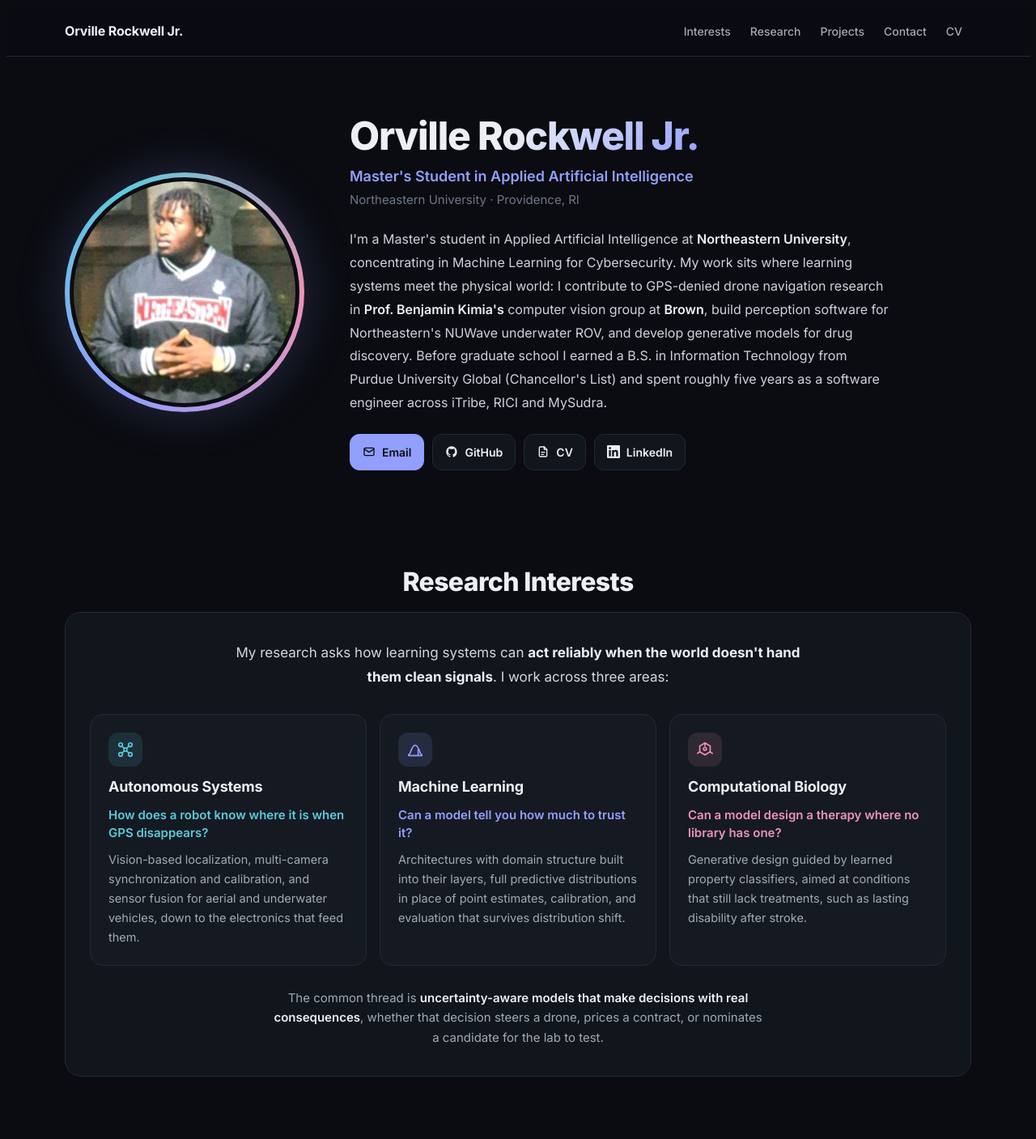
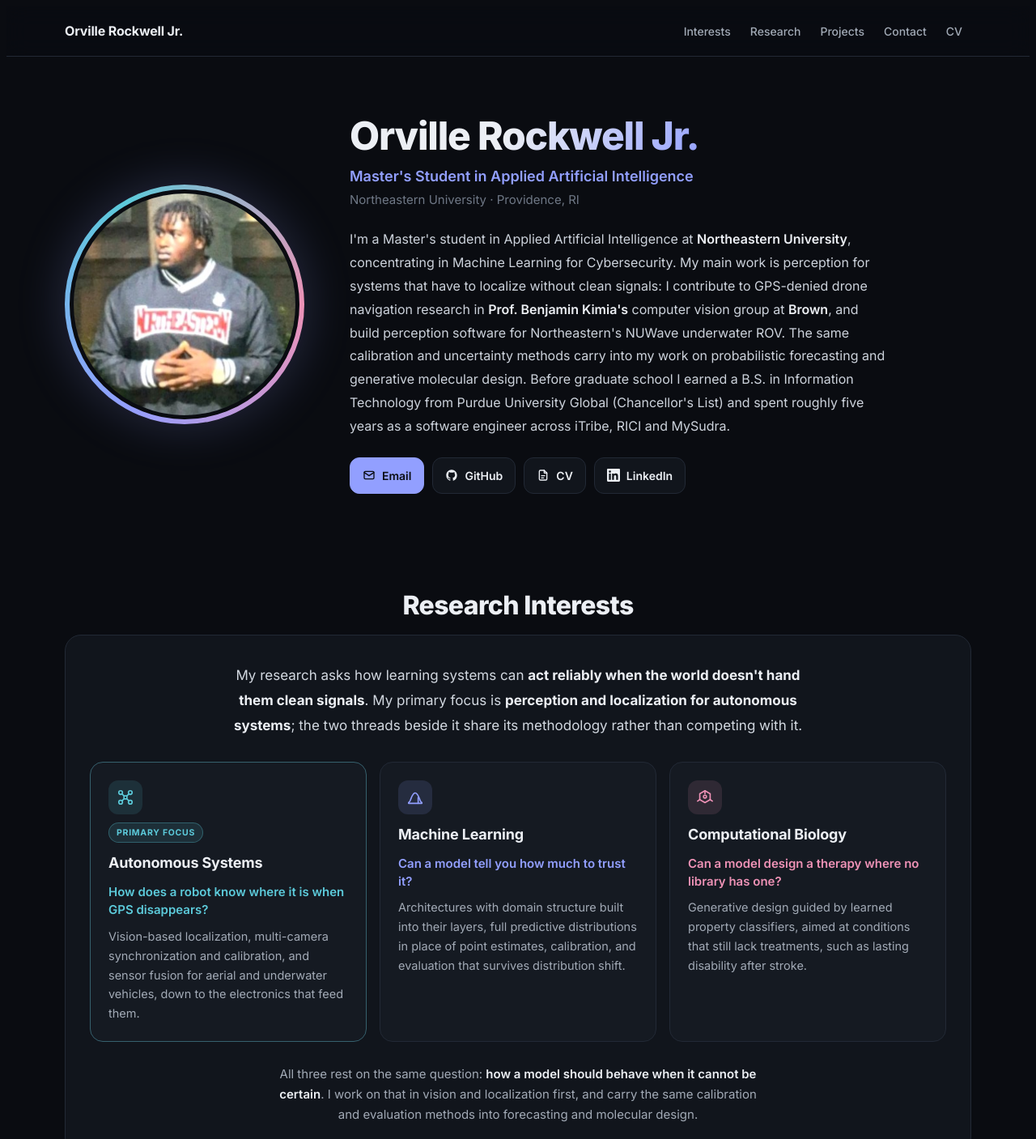
Before and after one commit to OrvilleRockwellJr/OrvilleRockwellJr.github.io, a plain HTML site: page index.html in a window 1280 px wide. Shown: the top 1407 px of the page at 81% size. Drawn offline with Linux system fonts and the light colour scheme.

Commit message:
Lead with autonomous systems as primary research focus
Co-Authored-By: Claude Opus 5 <noreply@anthropic.com>
Claude-Session: https://claude.ai/code/session_01LzMNsBo7o7bpnzQ2eLPyEP

```diff
--- a/index.html
+++ b/index.html
@@ -111,6 +111,8 @@ section.block h2{font-size:clamp(26px,3.4vw,32px);font-weight:800;letter-spacing
 .area.ml .ico{background:var(--ml-bg);color:var(--ml)}
 .area.bio .ico{background:var(--bio-bg);color:var(--bio)}
 .area h3{font-size:18px;font-weight:700;letter-spacing:-.01em}
+.area .focus{align-self:flex-start;font-size:10.5px;font-weight:700;letter-spacing:.07em;text-transform:uppercase;padding:3px 9px;border-radius:999px;background:var(--auto-bg);color:var(--auto);border:1px solid color-mix(in srgb,var(--auto) 32%,transparent)}
+.area.primary{border-color:color-mix(in srgb,var(--auto) 34%,var(--line))}
 .area .q{font-size:15px;font-weight:600;line-height:1.45}
 .area.auto .q{color:var(--auto)}
 .area.ml .q{color:var(--ml)}
@@ -215,7 +217,7 @@ body.locked{overflow:hidden}
         <h1>Orville Rockwell Jr.</h1>
         <p class="subtitle">Master's Student in Applied Artificial Intelligence</p>
         <p class="affil">Northeastern University &middot; Providence, RI</p>
-        <p class="about">I'm a Master's student in Applied Artificial Intelligence at <strong>Northeastern University</strong>, concentrating in Machine Learning for Cybersecurity. My work sits where learning systems meet the physical world: I contribute to GPS-denied drone navigation research in <strong>Prof. Benjamin Kimia's</strong> computer vision group at <strong>Brown</strong>, build perception software for Northeastern's NUWave underwater ROV, and develop generative models for drug discovery. Before graduate school I earned a B.S. in Information Technology from Purdue University Global (Chancellor's List) and spent roughly five years as a software engineer across iTribe, RICI and MySudra.</p>
+        <p class="about">I'm a Master's student in Applied Artificial Intelligence at <strong>Northeastern University</strong>, concentrating in Machine Learning for Cybersecurity. My main work is perception for systems that have to localize without clean signals: I contribute to GPS-denied drone navigation research in <strong>Prof. Benjamin Kimia's</strong> computer vision group at <strong>Brown</strong>, and build perception software for Northeastern's NUWave underwater ROV. The same calibration and uncertainty methods carry into my work on probabilistic forecasting and generative molecular design. Before graduate school I earned a B.S. in Information Technology from Purdue University Global (Chancellor's List) and spent roughly five years as a software engineer across iTribe, RICI and MySudra.</p>
         <div class="buttons">
           <a class="btn primary" href="mailto:Rockwell.o@northeastern.edu"><svg viewBox="0 0 24 24" fill="none" stroke="currentColor" stroke-width="2" stroke-linecap="round" stroke-linejoin="round"><rect x="3" y="5" width="18" height="14" rx="2"/><path d="m3 7 9 6 9-6"/></svg>Email</a>
           <a class="btn" href="https://github.com/OrvilleRockwellJr" target="_blank" rel="noopener"><svg viewBox="0 0 24 24" fill="currentColor"><path d="M12 2C6.48 2 2 6.58 2 12.25c0 4.52 2.87 8.35 6.84 9.7.5.1.68-.22.68-.49l-.01-1.9c-2.78.62-3.37-1.21-3.37-1.21-.46-1.18-1.11-1.49-1.11-1.49-.9-.63.07-.62.07-.62 1 .07 1.53 1.05 1.53 1.05.89 1.56 2.34 1.11 2.91.85.09-.66.35-1.11.63-1.37-2.22-.26-4.56-1.14-4.56-5.07 0-1.12.39-2.03 1.03-2.75-.1-.26-.45-1.3.1-2.71 0 0 .84-.28 2.75 1.05a9.4 9.4 0 0 1 5 0c1.91-1.33 2.75-1.05 2.75-1.05.55 1.41.2 2.45.1 2.71.64.72 1.03 1.63 1.03 2.75 0 3.94-2.34 4.81-4.57 5.06.36.32.68.94.68 1.9l-.01 2.82c0 .27.18.59.69.49A10.26 10.26 0 0 0 22 12.25C22 6.58 17.52 2 12 2Z"/></svg>GitHub</a>
@@ -230,10 +232,11 @@ body.locked{overflow:hidden}
     <div class="wrap">
       <h2>Research Interests</h2>
       <div class="overview">
-        <p class="lead">My research asks how learning systems can <strong>act reliably when the world doesn't hand them clean signals</strong>. I work across three areas:</p>
+        <p class="lead">My research asks how learning systems can <strong>act reliably when the world doesn't hand them clean signals</strong>. My primary focus is <strong>perception and localization for autonomous systems</strong>; the two threads beside it share its methodology rather than competing with it.</p>
         <div class="areas">
-          <div class="area auto">
+          <div class="area auto primary">
             <span class="ico" aria-hidden="true"><svg viewBox="0 0 24 24" fill="none" stroke="currentColor" stroke-width="1.8" stroke-linecap="round" stroke-linejoin="round"><circle cx="5.5" cy="5.5" r="2.5"/><circle cx="18.5" cy="5.5" r="2.5"/><circle cx="5.5" cy="18.5" r="2.5"/><circle cx="18.5" cy="18.5" r="2.5"/><path d="M7.5 7.5 10 10M16.5 7.5 14 10M7.5 16.5 10 14M16.5 16.5 14 14"/><rect x="10" y="10" width="4" height="4" rx="1"/></svg></span>
+            <span class="focus">Primary focus</span>
             <h3>Autonomous Systems</h3>
             <p class="q">How does a robot know where it is when GPS disappears?</p>
             <p class="d">Vision-based localization, multi-camera synchronization and calibration, and sensor fusion for aerial and underwater vehicles, down to the electronics that feed them.</p>
@@ -251,7 +254,7 @@ body.locked{overflow:hidden}
             <p class="d">Generative design guided by learned property classifiers, aimed at conditions that still lack treatments, such as lasting disability after stroke.</p>
           </div>
         </div>
-        <p class="close">The common thread is <em>uncertainty-aware models that make decisions with real consequences</em>, whether that decision steers a drone, prices a contract, or nominates a candidate for the lab to test.</p>
+        <p class="close">All three rest on the same question: <em>how a model should behave when it cannot be certain</em>. I work on that in vision and localization first, and carry the same calibration and evaluation methods into forecasting and molecular design.</p>
       </div>
     </div>
   </section>
@@ -316,7 +319,7 @@ body.locked{overflow:hidden}
             <h3>VAD-LSTM: Volatility-Aware Distributional Forecasting</h3>
             <p class="meta"><b>Applied Deep Learning (AAI 6640)</b> &middot; Northeastern University &middot; team lead, 4 members</p>
             <p class="sum">A recurrent network that forecasts a full probability distribution instead of a point estimate, so any threshold question is read straight off the model. It extends the GARCH&ndash;LSTM equivalence of Zhao et al. (2024) with an in-cell variance recursion and a heavy-tailed Student-t output head, validated with purged walk-forward splits, isotonic recalibration, and conformal coverage. I led the team and owned the ten-year point-in-time dataset.</p>
-            <div class="chips"><span>TensorFlow Probability</span><span>Sequence models</span><span>Calibration</span></div>
+            <div class="chips"><span>TensorFlow Probability</span><span>Sequence models</span><span>Calibration</span><span>Pinned envs &amp; fixed seeds</span></div>
           </div>
         </article>
 
```
